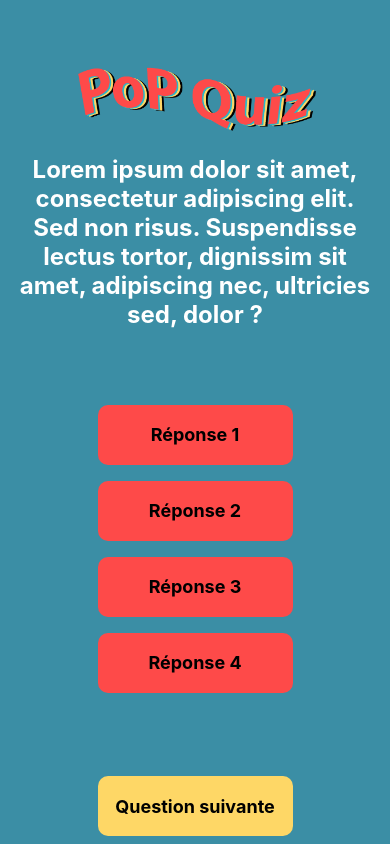
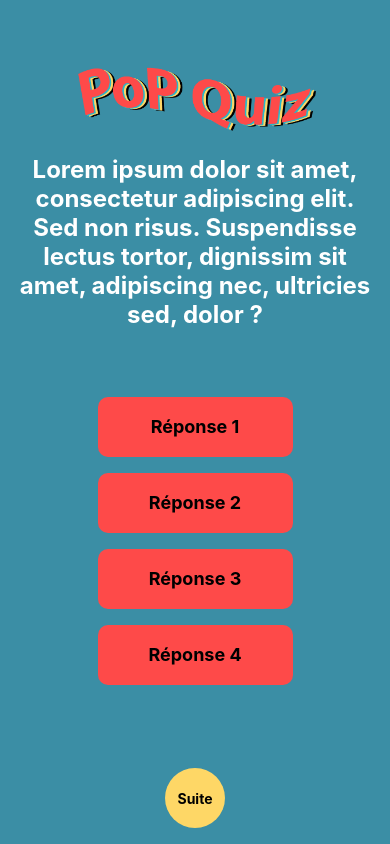
Before and after one commit to JulienIzz/pop-quizz, a React Native app: screen /Game in a window 390 px wide. Built offline with nearby package versions, Linux system fonts and the light colour scheme.

Commit message:
Design bouton rond

```diff
--- /dev/null
+++ b/src/SmallRoundButton.jsx
@@ -0,0 +1,33 @@
+import { TouchableOpacity, Text } from "react-native";
+
+export const SmallRoundButton = ({ theme, text, pressFunction, colorType }) => {
+  var ButtonBackgrounColor = theme[colorType];
+  return (
+    <TouchableOpacity
+      style={{
+        margin: 8,
+        height: 60,
+        width: 60,
+        maxWidth: 200,
+        minWidth: 50,
+        elevation: 8,
+        backgroundColor: ButtonBackgrounColor,
+        borderRadius: 30,
+        paddingVertical: 10,
+        paddingHorizontal: 12,
+        justifyContent: "center",
+      }}
+      onPress={pressFunction}
+    >
+      <Text
+        style={{
+          textAlign: "center",
+          fontWeight: "bold",
+          fontSize: 14,
+        }}
+      >
+        {text}
+      </Text>
+    </TouchableOpacity>
+  );
+};
--- a/src/pages/GamePage.jsx
+++ b/src/pages/GamePage.jsx
@@ -1,6 +1,7 @@
 import { View, Text } from "react-native";
 import React from "react";
 import { MediumButton } from "../MediumButton";
+import { SmallRoundButton } from "../SmallRoundButton";
 import { useContext, useState } from "react";
 import { ThemeContext } from "../Contexts/ThemeContext";
 import { HeaderApp } from "../HeaderApp";
@@ -50,13 +51,10 @@ export const GamePage = () => {
         style={{
           justifyContent: "center",
           alignItems: "center",
+          marginVertical: 8,
         }}
       >
-        <MediumButton
-          theme={theme}
-          colorType="tertiary"
-          text="Question suivante"
-        />
+        <SmallRoundButton theme={theme} colorType="tertiary" text="Suite" />
       </View>
     </View>
   );
```
